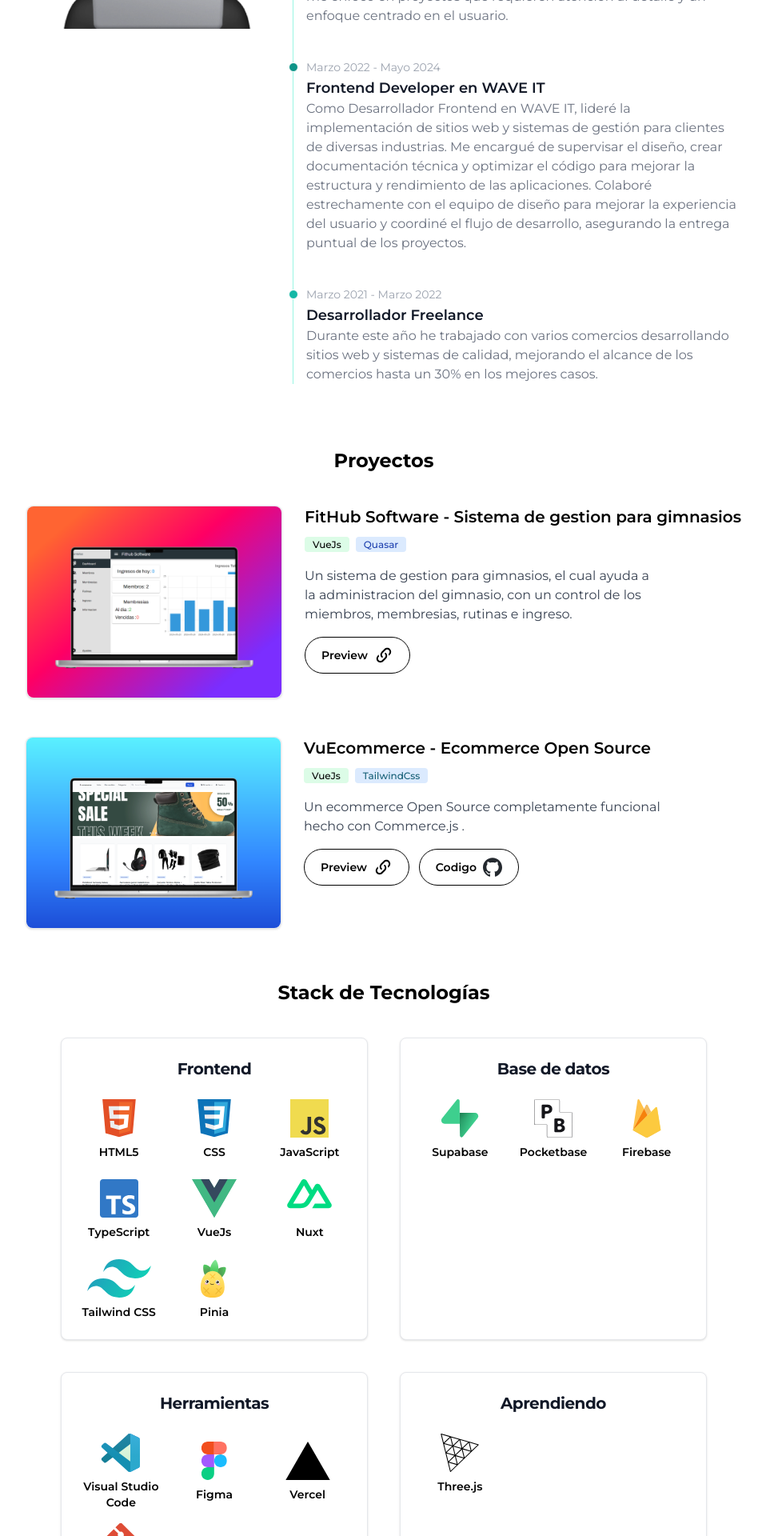
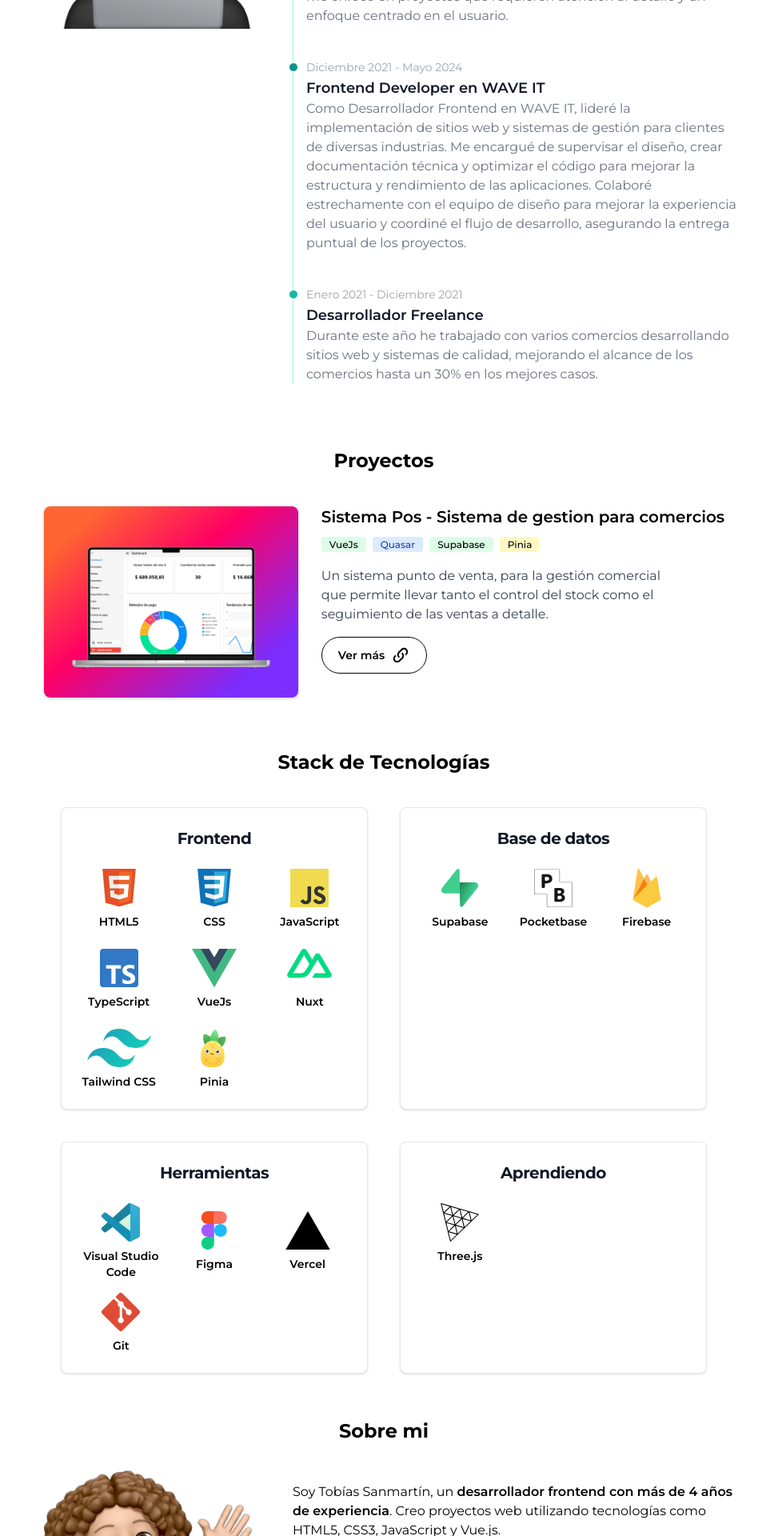
Before and after one commit to tobiassanmartindev/porfolio, a Vue app: page / in a window 1280 px wide. Shown: the part 880-2800 px from the top of the page at 80% size, without its empty margins (160-1118 px from the left). Built offline with nearby package versions, Linux system fonts and the light colour scheme.

Commit message:
ajustes info

```diff
--- a/src/components/AboutMe.vue
+++ b/src/components/AboutMe.vue
@@ -7,7 +7,7 @@
     <div class="grid gap-4 mt-12 lg:px-0 md:px-0 sm:px-3">
       <p>
         Soy Tobías Sanmartín, un
-        <span class="font-semibold">desarrollador frontend con más de 3 años de experiencia</span>.
+        <span class="font-semibold">desarrollador frontend con más de 4 años de experiencia</span>.
         Creo proyectos web utilizando tecnologías como HTML5, CSS3, JavaScript y Vue.js.
       </p>
       <p>
--- a/src/components/ExperienciaLaboral.vue
+++ b/src/components/ExperienciaLaboral.vue
@@ -13,7 +13,7 @@
             ></div>
 
             <time class="mb-1 text-sm font-normal leading-none text-gray-400"
-              >Marzo 2022 - Mayo 2024</time
+              >Mayo 2024 - Actualidad</time
             >
             <h3 class="text-lg font-semibold text-gray-900">Desarrollador Freelance</h3>
             <p class="mb-4 font-normal text-gray-500">
@@ -29,7 +29,7 @@
             ></div>
 
             <time class="mb-1 text-sm font-normal leading-none text-gray-400"
-              >Marzo 2022 - Mayo 2024</time
+              >Diciembre 2021 - Mayo 2024</time
             >
             <h3 class="text-lg font-semibold text-gray-900">Frontend Developer en WAVE IT</h3>
             <p class="mb-4 font-normal text-gray-500">
@@ -45,7 +45,7 @@
               class="absolute w-3 h-3 bg-teal-500 rounded-full mt-1.5 -start-1.5 border border-white"
             ></div>
             <time class="mb-1 text-sm font-normal leading-none text-gray-400"
-              >Marzo 2021 - Marzo 2022</time
+              >Enero 2021 - Diciembre 2021</time
             >
             <h3 class="text-lg font-semibold text-gray-900">Desarrollador Freelance</h3>
             <p class="text-base font-normal text-gray-500">
--- a/src/components/HeroComponent.vue
+++ b/src/components/HeroComponent.vue
@@ -8,7 +8,7 @@
           Hola! Soy Tobias
         </h1>
         <p class="max-w-xl mb-6 font-semibold text-gray-500 lg:mb-8 lg:text-2xl">
-          +3 años de experiencia. <span class="font-bold">Desarrollador Frontend</span> de
+          +4 años de experiencia. <span class="font-bold">Desarrollador Frontend</span> de
           Argentina, transformando ideas en aplicaciones funcionales con código limpio y eficiente.
         </p>
         <p>
--- a/src/components/ProyectosH.vue
+++ b/src/components/ProyectosH.vue
@@ -6,12 +6,12 @@
         class="max-w-xs bg-white border border-gray-200 rounded-lg shadow mx-auto mb-4 lg:mb-0 sm:mb-4"
       >
         <a href="#">
-          <img class="rounded-lg" src="../../public/fithub.png" alt="" />
+          <img class="rounded-lg" src="../../public/sistema-pos.png" alt="" />
         </a>
       </div>
       <div class="pl-7">
         <p class="font-semibold text-xl mb-2">
-          FitHub Software - Sistema de gestion para gimnasios
+          Sistema Pos - Sistema de gestion para comercios
         </p>
         <span class="bg-green-100 text-black-800 text-xs font-medium me-2 px-2.5 py-0.5 rounded"
           >VueJs</span
@@ -19,9 +19,15 @@
         <span class="bg-blue-100 text-blue-800 text-xs font-medium me-2 px-2.5 py-0.5 rounded"
           >Quasar</span
         >
+        <span class="bg-green-100 text-black-800 text-xs font-medium me-2 px-2.5 py-0.5 rounded"
+          >Supabase</span
+        >
+        <span class="bg-yellow-100 text-black-800 text-xs font-medium me-2 px-2.5 py-0.5 rounded"
+          >Pinia</span
+        >
         <p class="mt-4 max-w-md text-gray-700">
-          Un sistema de gestion para gimnasios, el cual ayuda a la administracion del gimnasio, con
-          un control de los miembros, membresias, rutinas e ingreso.
+         Un sistema punto de venta, para la gestión comercial que permite llevar
+         tanto el control del stock como el seguimiento de las ventas a detalle.
         </p>
         <div class="mt-4">
           <a target="_blank" href="https://fithub-software-v1.vercel.app/#/">
@@ -29,13 +35,13 @@
               type="button"
               class="text-white bg-white mr-3 text-black border border-black rounded-full text-sm px-5 py-2.5 text-center inline-flex items-center hover:bg-gray-100 hover:text-blue-700 focus:z-10 focus:ring-4 focus:ring-gray-100"
             >
-              <span class="text-black font-semibold">Preview</span>
+              <span class="text-black font-semibold">Ver más</span>
               <svg
                 xmlns="http://www.w3.org/2000/svg"
                 class="rtl:rotate-180 w-6 h-6 ms-2"
                 viewBox="0 0 24 24"
               >
-                <title>link-variant</title>
+                <title>ver mas</title>
                 <path
                   d="M10.59,13.41C11,13.8 11,14.44 10.59,14.83C10.2,15.22 9.56,15.22 9.17,14.83C7.22,12.88 7.22,9.71 9.17,7.76V7.76L12.71,4.22C14.66,2.27 17.83,2.27 19.78,4.22C21.73,6.17 21.73,9.34 19.78,11.29L18.29,12.78C18.3,11.96 18.17,11.14 17.89,10.36L18.36,9.88C19.54,8.71 19.54,6.81 18.36,5.64C17.19,4.46 15.29,4.46 14.12,5.64L10.59,9.17C9.41,10.34 9.41,12.24 10.59,13.41M13.41,9.17C13.8,8.78 14.44,8.78 14.83,9.17C16.78,11.12 16.78,14.29 14.83,16.24V16.24L11.29,19.78C9.34,21.73 6.17,21.73 4.22,19.78C2.27,17.83 2.27,14.66 4.22,12.71L5.71,11.22C5.7,12.04 5.83,12.86 6.11,13.65L5.64,14.12C4.46,15.29 4.46,17.19 5.64,18.36C6.81,19.54 8.71,19.54 9.88,18.36L13.41,14.83C14.59,13.66 14.59,11.76 13.41,10.59C13,10.2 13,9.56 13.41,9.17Z"
                 />
@@ -46,7 +52,7 @@
       </div>
     </div>
   </div>
-  <div
+  <!-- <div
     class="mx-auto justify-center items-center flex lg:ml-[-100px] xl:ml-[-100px] md:ml-[-10px] sm:ml-[-10px] mt-10"
   >
     <div class="lg:flex md:flex mb-2">
@@ -109,6 +115,6 @@
         </div>
       </div>
     </div>
-  </div>
+  </div> -->
   <div id="stack"></div>
 </template>
```
Also changed, not shown: public/sistema-pos.png (added), 1 other file (tests, documents, lock files or other folders).
